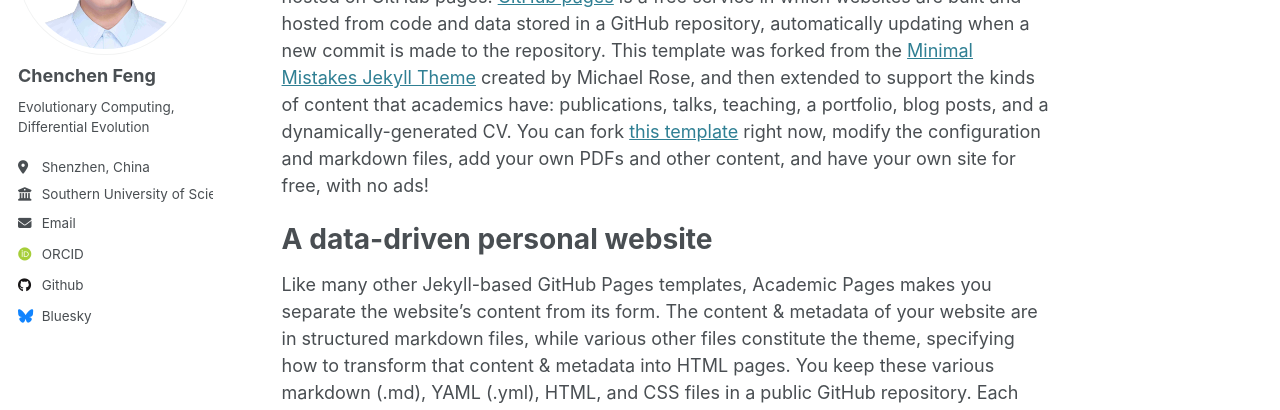
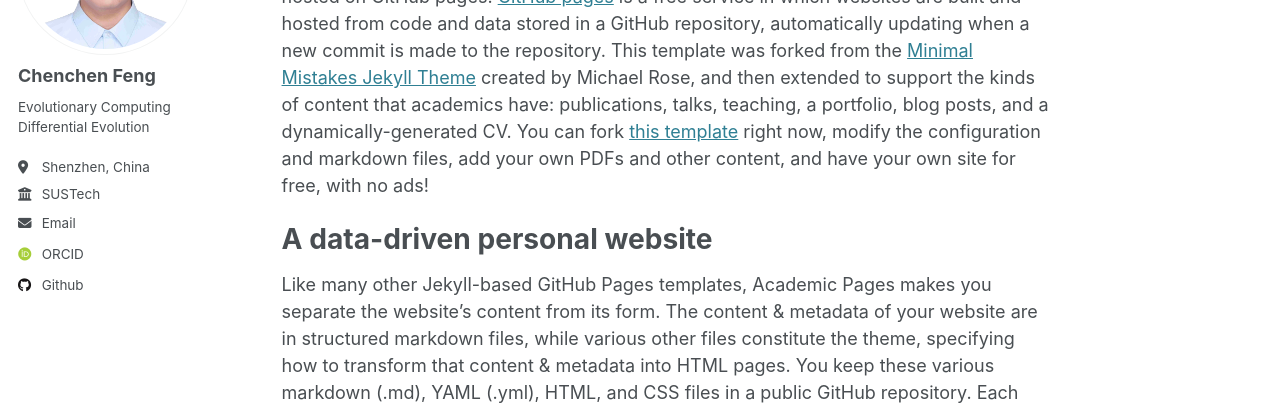
Before and after one commit to starquakee/starquakee.github.io, a Jekyll site: the page built from _pages/about.md, in a window 1280 px wide. Shown: the part 220-630 px from the top of the page. Built offline with Jekyll 4.4.1, drawn with Linux system fonts in a browser that asks for light colours; some web fonts are replaced.

Commit message:
Update _config.yml

```diff
--- a/_config.yml
+++ b/_config.yml
@@ -24,9 +24,9 @@
   avatar           : "photo.jpg"
   name             : "Chenchen Feng"
   pronouns         : # "he/him"
-  bio              : "Evolutionary Computing, Differential Evolution"
+  bio              : "Evolutionary Computing\n Differential Evolution"
   location         : "Shenzhen, China"
-  employer         : "Southern University of Science and Technology(SUSTech)"
+  employer         : "SUSTech"
   uri              : # URL
   email            : "chenchenfengcn@gmail.com"
 
@@ -44,12 +44,12 @@
   bitbucket        : # Username - Update with your username on the site
   codepen          : # Username
   dribbble         : # Username
-  github           : "https://github.com/starquakee"
+  github           : "starquakee"
   kaggle           : # Username
   stackoverflow    : # User number or user number and name (i.e., use "1" or "1/jeff-atwood")
 
   # Social media
-  bluesky          : "bsky.app" # Replace this with you Bluesky username
+  bangumi          : "https://bangumi.tv/user/846860" # Replace this with you Bluesky username
   facebook         : # Username
   flickr           : # Username
   foursquare       : # Username
```
